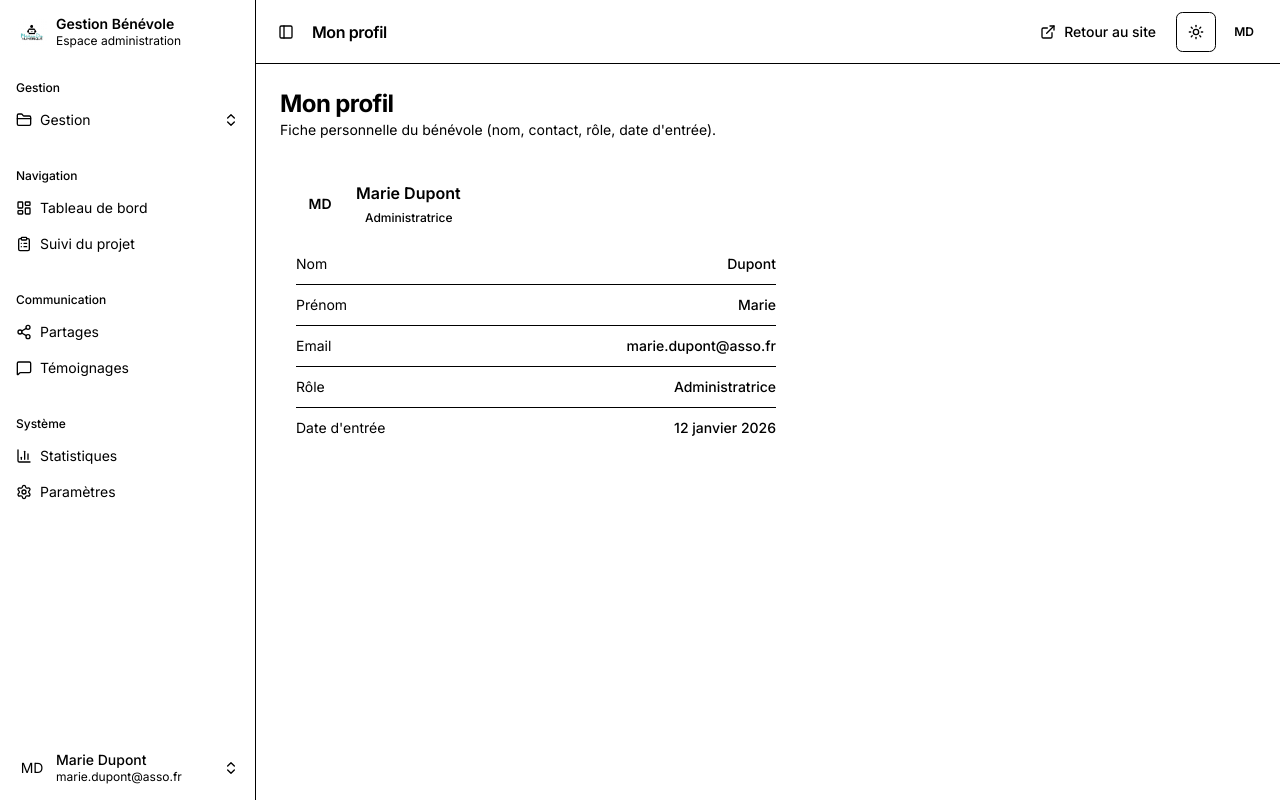
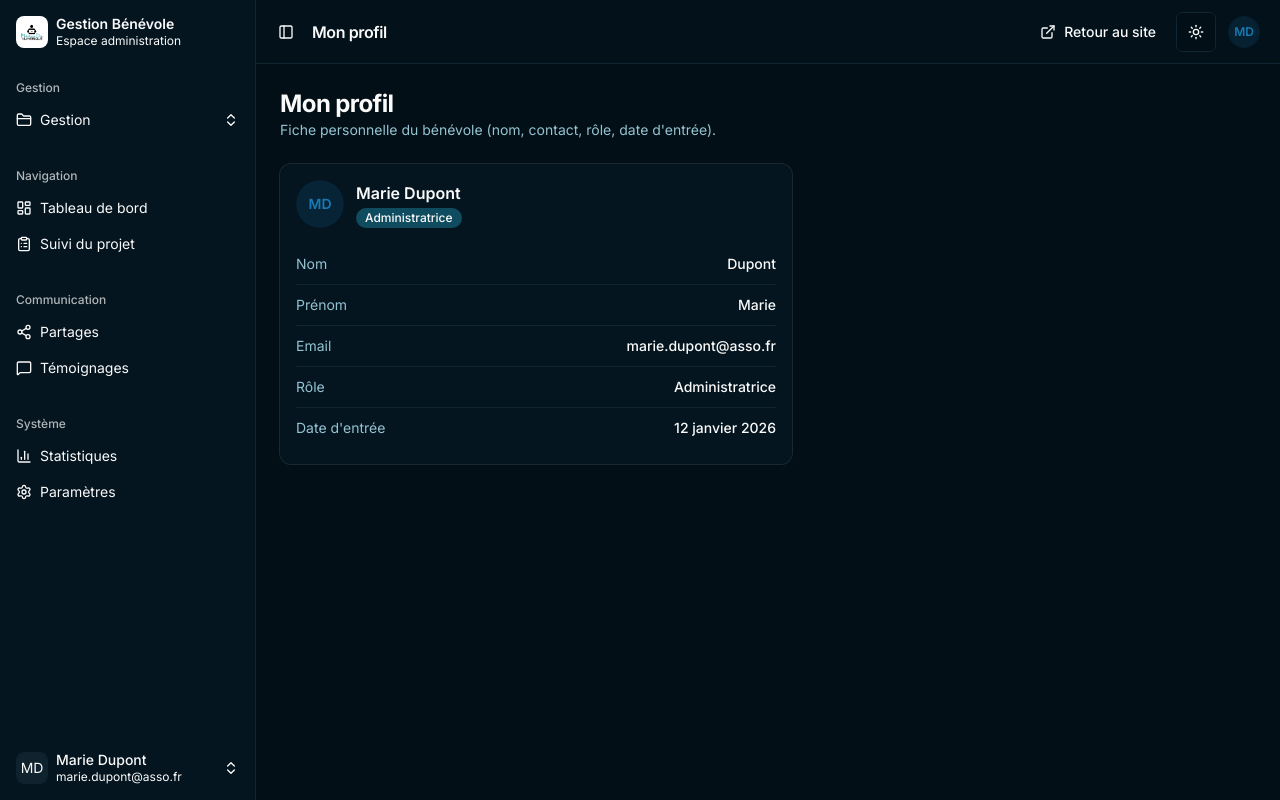
Before and after one commit to tahiry-dev-29/gestion-benevole-mdn, a Next.js app: page /admin/profil in a window 1280 px wide. Built offline with nearby package versions, Linux system fonts and the light colour scheme.

Commit message:
style: fix HSL color theme and darken dark mode
- Wrap HSL values in hsl() for Tailwind v4 compatibility
- Darken dark mode backgrounds (5%), cards (7%), muted (12%)
- Darken hover/active states: accent (28%), sidebar-accent (18%)
- Darken secondary (22%) and borders (13%)

```diff
--- a/app/globals.css
+++ b/app/globals.css
@@ -5,40 +5,40 @@
 @custom-variant dark (&:is(.dark *));
 
 @theme inline {
-  --color-background: var(--background);
-  --color-foreground: var(--foreground);
+  --color-background: hsl(var(--background));
+  --color-foreground: hsl(var(--foreground));
   --font-sans: var(--font-sans);
   --font-mono: var(--font-mono);
   --font-heading: var(--font-sans);
-  --color-sidebar-ring: var(--sidebar-ring);
-  --color-sidebar-border: var(--sidebar-border);
-  --color-sidebar-accent-foreground: var(--sidebar-accent-foreground);
-  --color-sidebar-accent: var(--sidebar-accent);
-  --color-sidebar-primary-foreground: var(--sidebar-primary-foreground);
-  --color-sidebar-primary: var(--sidebar-primary);
-  --color-sidebar-foreground: var(--sidebar-foreground);
-  --color-sidebar: var(--sidebar);
-  --color-chart-5: var(--chart-5);
-  --color-chart-4: var(--chart-4);
-  --color-chart-3: var(--chart-3);
-  --color-chart-2: var(--chart-2);
-  --color-chart-1: var(--chart-1);
-  --color-ring: var(--ring);
-  --color-input: var(--input);
-  --color-border: var(--border);
-  --color-destructive: var(--destructive);
-  --color-accent-foreground: var(--accent-foreground);
-  --color-accent: var(--accent);
-  --color-muted-foreground: var(--muted-foreground);
-  --color-muted: var(--muted);
-  --color-secondary-foreground: var(--secondary-foreground);
-  --color-secondary: var(--secondary);
-  --color-primary-foreground: var(--primary-foreground);
-  --color-primary: var(--primary);
-  --color-popover-foreground: var(--popover-foreground);
-  --color-popover: var(--popover);
-  --color-card-foreground: var(--card-foreground);
-  --color-card: var(--card);
+  --color-sidebar-ring: hsl(var(--sidebar-ring));
+  --color-sidebar-border: hsl(var(--sidebar-border));
+  --color-sidebar-accent-foreground: hsl(var(--sidebar-accent-foreground));
+  --color-sidebar-accent: hsl(var(--sidebar-accent));
+  --color-sidebar-primary-foreground: hsl(var(--sidebar-primary-foreground));
+  --color-sidebar-primary: hsl(var(--sidebar-primary));
+  --color-sidebar-foreground: hsl(var(--sidebar-foreground));
+  --color-sidebar: hsl(var(--sidebar));
+  --color-chart-5: hsl(var(--chart-5));
+  --color-chart-4: hsl(var(--chart-4));
+  --color-chart-3: hsl(var(--chart-3));
+  --color-chart-2: hsl(var(--chart-2));
+  --color-chart-1: hsl(var(--chart-1));
+  --color-ring: hsl(var(--ring));
+  --color-input: hsl(var(--input));
+  --color-border: hsl(var(--border));
+  --color-destructive: hsl(var(--destructive));
+  --color-accent-foreground: hsl(var(--accent-foreground));
+  --color-accent: hsl(var(--accent));
+  --color-muted-foreground: hsl(var(--muted-foreground));
+  --color-muted: hsl(var(--muted));
+  --color-secondary-foreground: hsl(var(--secondary-foreground));
+  --color-secondary: hsl(var(--secondary));
+  --color-primary-foreground: hsl(var(--primary-foreground));
+  --color-primary: hsl(var(--primary));
+  --color-popover-foreground: hsl(var(--popover-foreground));
+  --color-popover: hsl(var(--popover));
+  --color-card-foreground: hsl(var(--card-foreground));
+  --color-card: hsl(var(--card));
   --radius-sm: calc(var(--radius) * 0.6);
   --radius-md: calc(var(--radius) * 0.8);
   --radius-lg: var(--radius);
@@ -96,32 +96,32 @@
 }
 
 .dark {
-  --background: 202 75% 10%;
+  --background: 202 75% 5%;
   --foreground: 0 0% 98%;
 
-  --card: 202 75% 12%;
+  --card: 202 75% 7%;
   --card-foreground: 0 0% 98%;
 
-  --popover: 202 75% 12%;
+  --popover: 202 75% 7%;
   --popover-foreground: 0 0% 98%;
 
   --primary: 202 75% 40%;
   --primary-foreground: 0 0% 100%;
 
-  --secondary: 195 72% 30%;
+  --secondary: 195 72% 22%;
   --secondary-foreground: 0 0% 98%;
 
-  --muted: 202 50% 20%;
+  --muted: 202 50% 12%;
   --muted-foreground: 194 40% 70%;
 
-  --accent: 182 73% 40%;
+  --accent: 182 73% 28%;
   --accent-foreground: 0 0% 100%;
 
   --destructive: 0 62% 50%;
   --destructive-foreground: 0 0% 100%;
 
-  --border: 202 50% 20%;
-  --input: 202 50% 20%;
+  --border: 202 50% 13%;
+  --input: 202 50% 13%;
   --ring: 182 73% 46%;
 
   --chart-1: 182 73% 46%;
@@ -130,13 +130,13 @@
   --chart-4: 202 75% 40%;
   --chart-5: 194 40% 70%;
 
-  --sidebar: 202 75% 12%;
+  --sidebar: 202 75% 7%;
   --sidebar-foreground: 0 0% 98%;
   --sidebar-primary: 182 73% 46%;
   --sidebar-primary-foreground: 0 0% 100%;
-  --sidebar-accent: 195 72% 30%;
+  --sidebar-accent: 195 72% 18%;
   --sidebar-accent-foreground: 0 0% 98%;
-  --sidebar-border: 202 50% 20%;
+  --sidebar-border: 202 50% 13%;
   --sidebar-ring: 182 73% 46%;
 }
 
```
